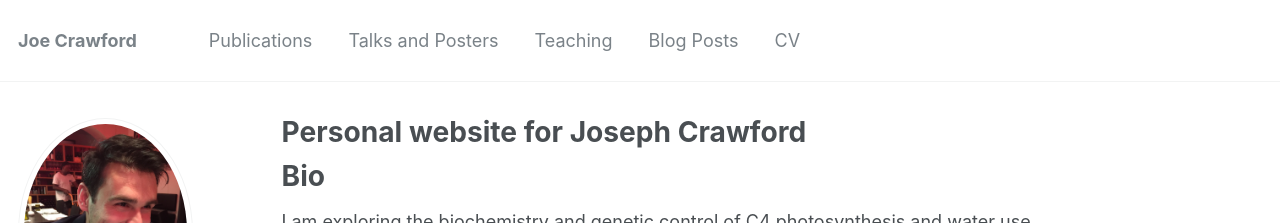
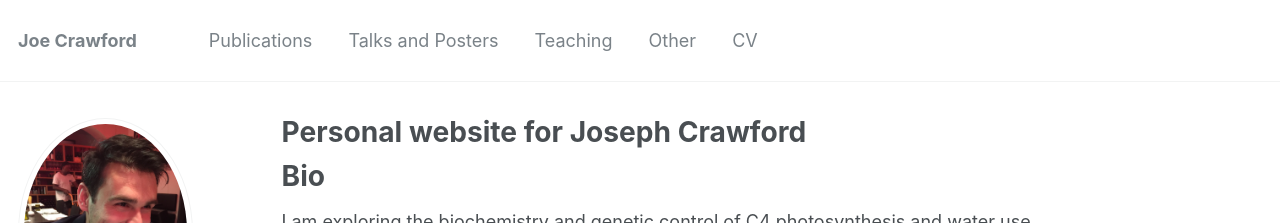
Before and after one commit to plant-physio/plant-physio.github.io, a Jekyll site: the page built from _pages/about.md, in a window 1280 px wide. Shown: the top 223 px of the page. Built offline with Jekyll 4.4.1, drawn with Linux system fonts in a browser that asks for light colours; some web fonts are replaced.

Commit message:
changed blog posts to other

```diff
--- a/_data/navigation.yml
+++ b/_data/navigation.yml
@@ -12,7 +12,7 @@ main:
   #- title: "Portfolio"
   #  url: /portfolio/
 
-  - title: "Blog Posts"
+  - title: "Other"
     url: /year-archive/
 
   - title: "CV"
```
